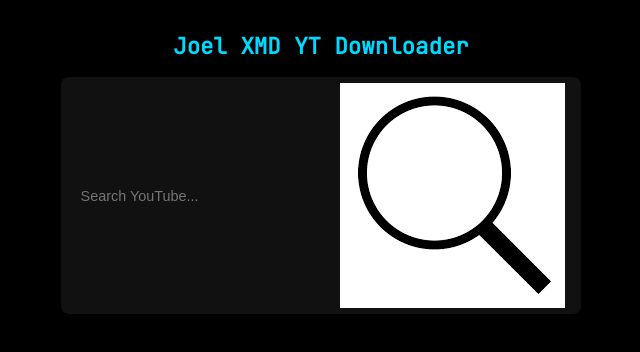
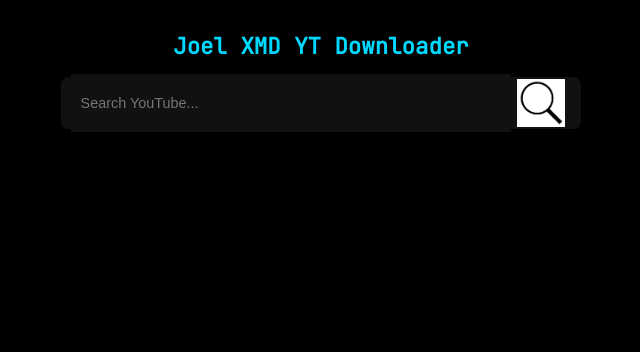
Before and after one commit to joeljamestech2/JOEL-XMD-DOWNLOADER-, a website: page SRC/youtube.html in a window 1280 px wide. Shown: the whole page, without its empty margins (319-959 px from the left). Drawn offline with Linux system fonts and the light colour scheme.

Commit message:
Update youtube.html

```diff
--- a/SRC/youtube.html
+++ b/SRC/youtube.html
@@ -30,7 +30,7 @@
       padding: 5px 10px;
       max-width: 500px;
       margin: 0 auto;
-      height: 100%;
+      height: 42px;
     }
 
     input {
@@ -54,7 +54,7 @@
     }
 
     button img {
-      height: 100%;
+      height: 120%;
       aspect-ratio: 1/1;
     }
 
```
